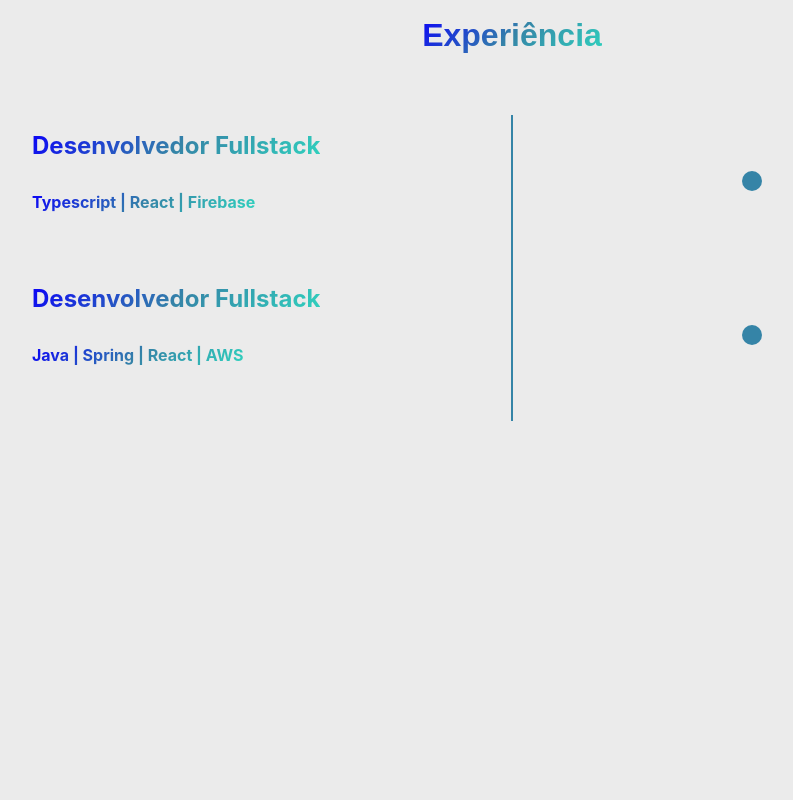
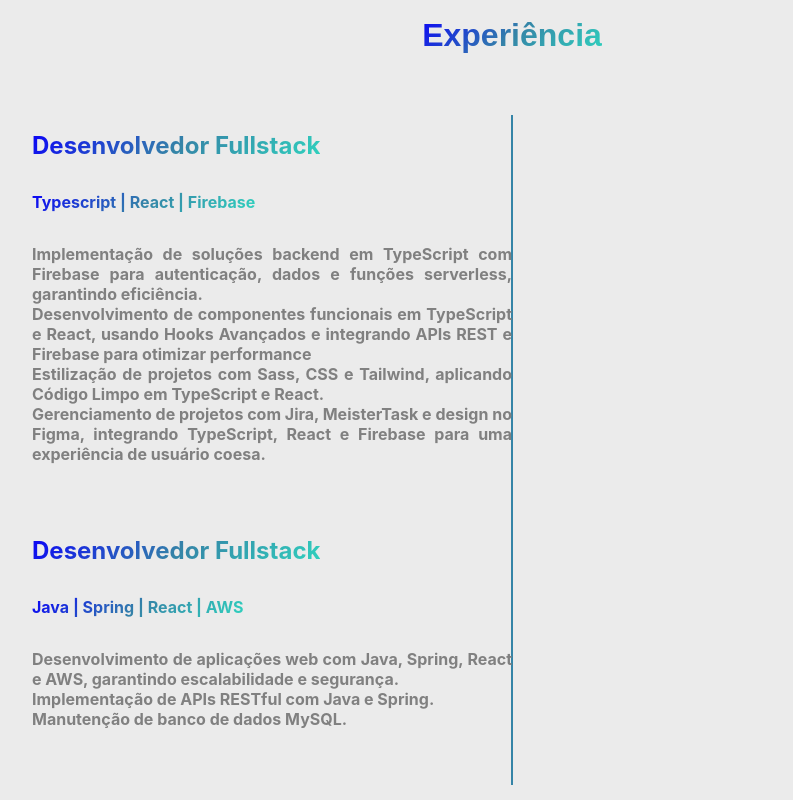
Before and after one commit to GabrielSilva0109/Portfolio, a React (Create React App) app: page /sobre in a window 1280 px wide. Shown: the part 724-1524 px from the top of the page, without its empty margins (128-921 px from the left). Before the commit the page ends 1160 px from the top, so only its background shows below. Built offline with nearby package versions, Linux system fonts and the light colour scheme.

Commit message:
Update Experience.tsx

```diff
--- a/src/components/About/Experience.tsx
+++ b/src/components/About/Experience.tsx
@@ -94,6 +94,17 @@ const Ball = styled.div`
   transform: translateX(-50%);
 `
 
+const Ul = styled.ul`
+  list-style: none;
+  padding: 0;
+`
+
+const Li = styled.li`
+  color: gray;
+  font-weight: bold;
+  text-align: justify;
+`
+
 const Experience: React.FC = () => {
   return (
     <Container>
@@ -104,19 +115,33 @@ const Experience: React.FC = () => {
           <Right>
             <Title>Desenvolvedor Fullstack</Title>
             <Skill>Typescript | React | Firebase</Skill>
+            <Ul>
+              <Li>Implementação de soluções backend em TypeScript com Firebase para autenticação,
+                 dados e funções serverless, garantindo eficiência.</Li>
+              <Li>Desenvolvimento de componentes funcionais em TypeScript e React, usando Hooks
+                 Avançados e integrando APIs REST e Firebase para otimizar performance</Li>
+              <Li>Estilização de projetos com Sass, CSS e Tailwind, aplicando Código Limpo em TypeScript e React.</Li>
+              <Li>Gerenciamento de projetos com Jira, MeisterTask e design no Figma, integrando TypeScript, React
+                e Firebase para uma experiência de usuário coesa.</Li>
+            </Ul>
           </Right>
-          <Left>
+          {/* <Left>
             <Ball />
-          </Left>
+          </Left>         */}
         </Content>
         <Content>
           <Right>
             <Title>Desenvolvedor Fullstack</Title>
             <Skill>Java | Spring | React | AWS</Skill>
+            <Ul>
+              <Li>Desenvolvimento de aplicações web com Java, Spring, React e AWS, garantindo escalabilidade e segurança.</Li>
+              <Li>Implementação de APIs RESTful com Java e Spring.</Li>
+              <Li>Manutenção de banco de dados MySQL.</Li>
+            </Ul>
           </Right>
-          <Left>
+          {/* <Left>
             <Ball />
-          </Left>
+          </Left> */}
         </Content>
       </TimelineContainer>
     </Container>
```
